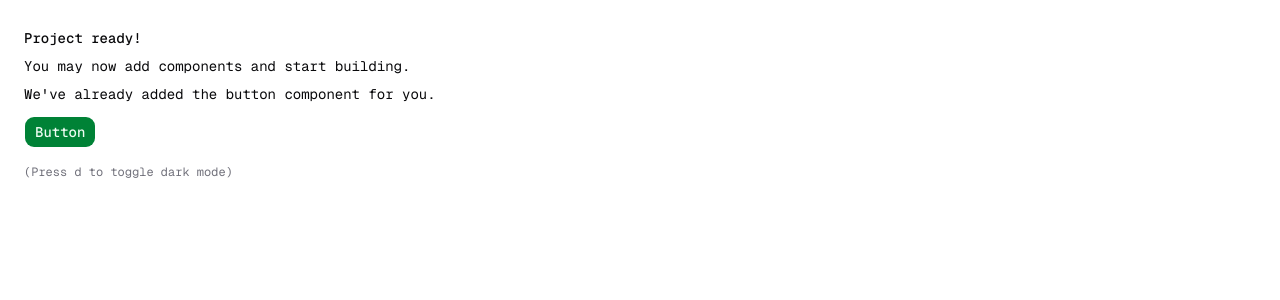
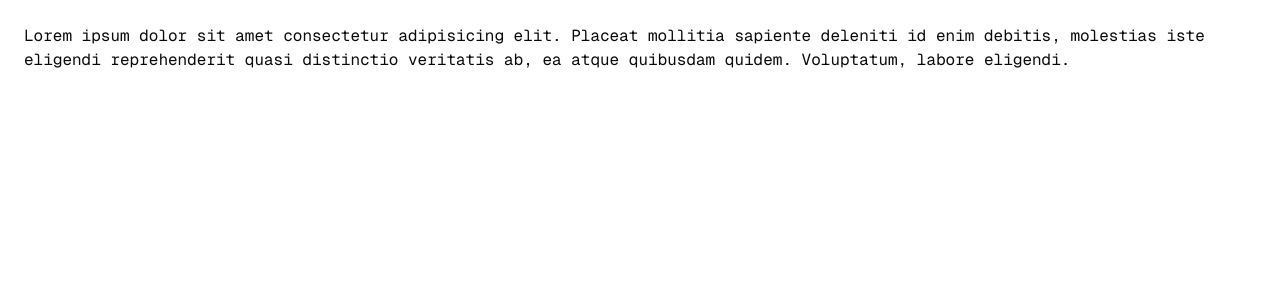
Before and after one commit to mramon256/ventas_01, a Next.js app: page / in a window 1280 px wide. Shown: the top 300 px of the page. Built offline with nearby package versions, Linux system fonts and the light colour scheme.

Commit message:
Update home page content

```diff
--- a/app/page.tsx
+++ b/app/page.tsx
@@ -3,17 +3,7 @@ import { Button } from "@/components/ui/button"
 export default function Page() {
   return (
     <div className="flex min-h-svh p-6">
-      <div className="flex max-w-md min-w-0 flex-col gap-4 text-sm leading-loose">
-        <div>
-          <h1 className="font-medium">Project ready!</h1>
-          <p>You may now add components and start building.</p>
-          <p>We&apos;ve already added the button component for you.</p>
-          <Button className="mt-2">Button</Button>
-        </div>
-        <div className="font-mono text-xs text-muted-foreground">
-          (Press <kbd>d</kbd> to toggle dark mode)
-        </div>
-      </div>
+      <div>Lorem ipsum dolor sit amet consectetur adipisicing elit. Placeat mollitia sapiente deleniti id enim debitis, molestias iste eligendi reprehenderit quasi distinctio veritatis ab, ea atque quibusdam quidem. Voluptatum, labore eligendi.</div>
     </div>
   )
 }
```
